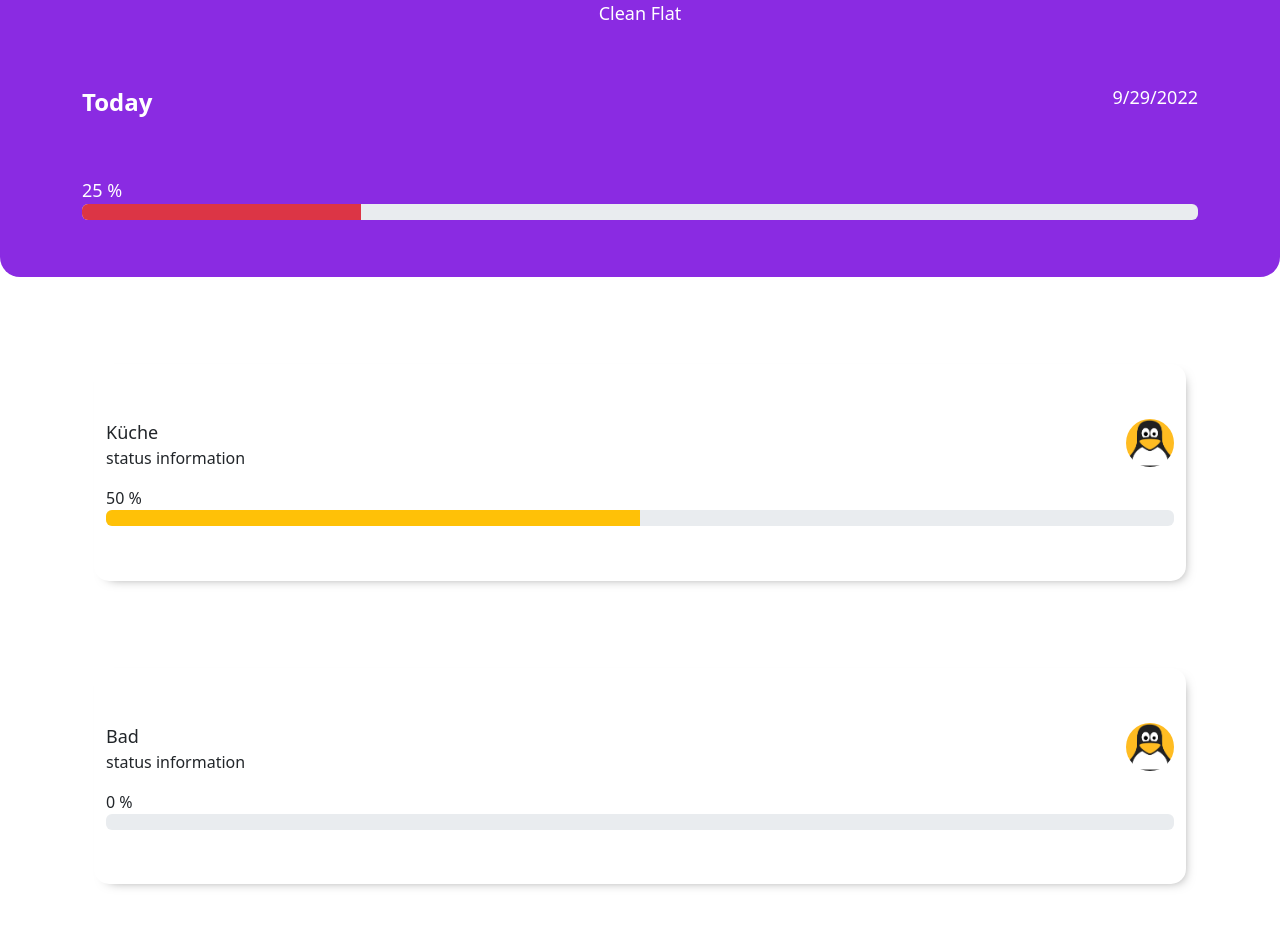
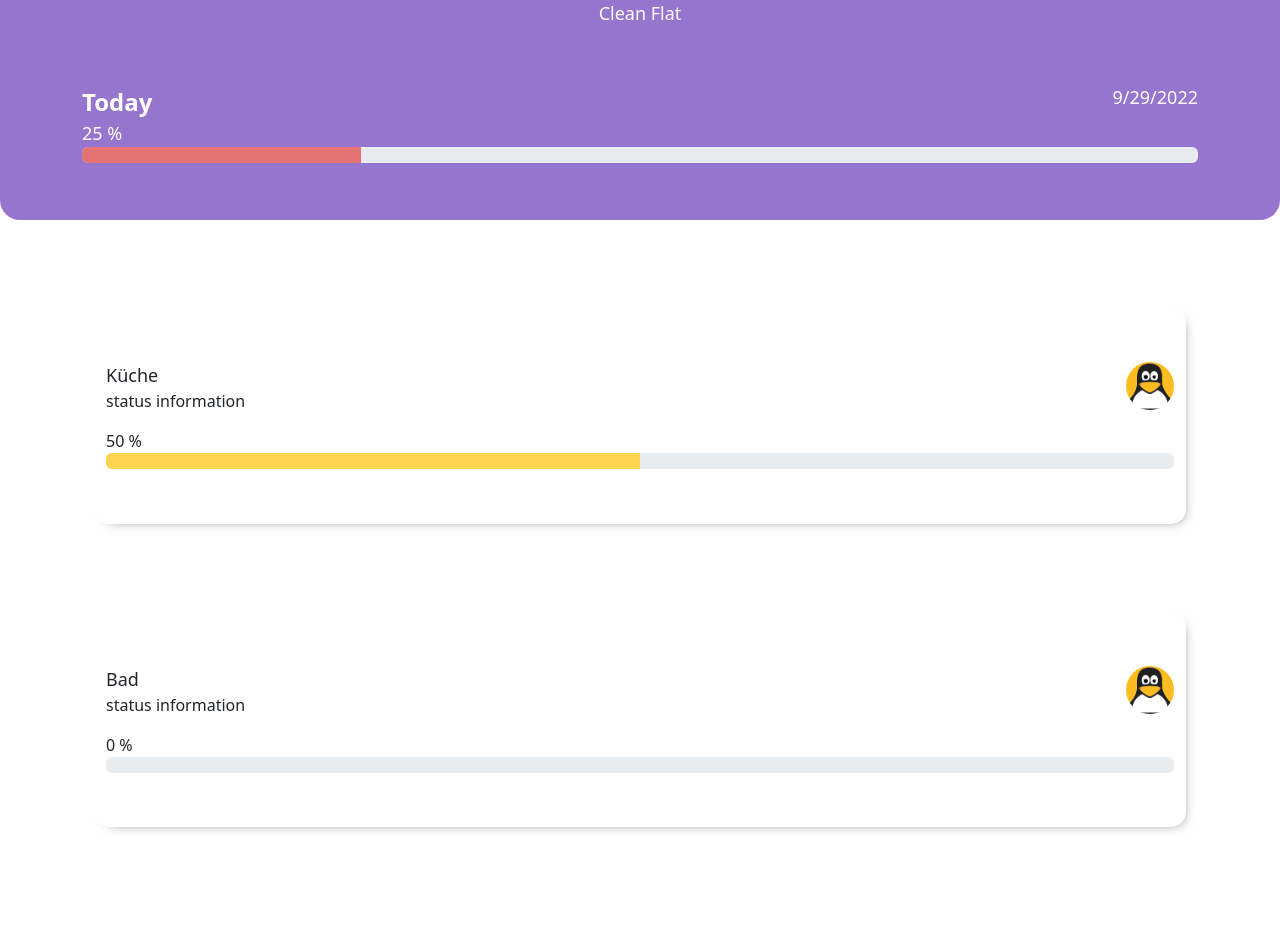
Before and after one commit to LaserLukas/cleanPWA, a React (Create React App) app in the folder app/: page / in a window 1280 px wide. Shown: the top 926 px of the page. Built offline with nearby package versions, Linux system fonts and the light colour scheme.

Commit message:
changed color theme

```diff
--- a/app/src/components/Header.scss
+++ b/app/src/components/Header.scss
@@ -1,10 +1,11 @@
 @import '../index.scss';
+@import '../custom.scss';
 
 $horizontalSpace: 5%;
 
 .Header-container {
     border-radius: 0px 0px 20px 20px;
-    background-color: blueviolet;
+    background-color: $primary;
     padding-left: $horizontalSpace;
     padding-right: $horizontalSpace;
     color: white;
--- a/app/src/custom.scss
+++ b/app/src/custom.scss
@@ -1,7 +1,15 @@
 // Custom.scss
 // Option A: Include all of Bootstrap
 
-$primary: blue;
+$primary:       #9575cd;
+$secondary:     #90caf9;
+$success:       #81c784;
+$info:          #64b5f6;
+$warning:       #ffd54f;
+$danger:        #e57373;
+$light:         #fafafa;
+$dark:          #424242;
+
 
 // Include any default variable overrides here (though functions won't be available)
 
--- a/app/src/index.scss
+++ b/app/src/index.scss
@@ -1,3 +1,5 @@
+@import './custom.scss';
+
 .Text-center {
     text-align: center;
 }
```
